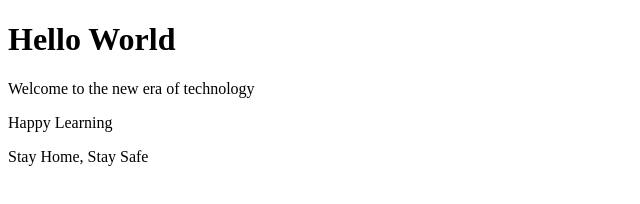
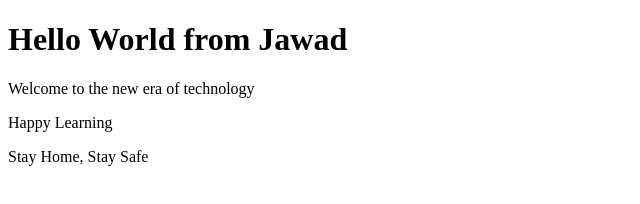
Before and after one commit to jawadraza742/bootcamp2020, a plain HTML site: page index.html in a window 1280 px wide. Shown: the whole page, without its empty margins (0-640 px from the left). Drawn offline with Linux system fonts and the light colour scheme.

Commit message:
Update index.html

```diff
--- a/index.html
+++ b/index.html
@@ -6,7 +6,7 @@
     <title>Practice</title>
 </head>
 <body>
-    <h1>Hello World</h1>
+    <h1>Hello World from Jawad</h1>
     <p>Welcome to the new era of technology</p>
     <p>Happy Learning</p>
     <p>Stay Home, Stay Safe</p>
```
